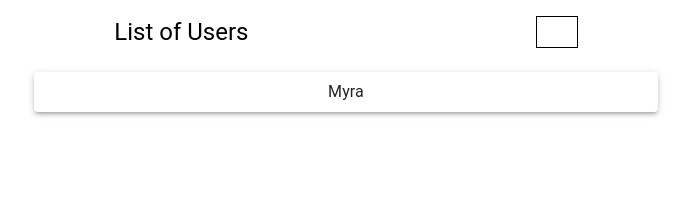
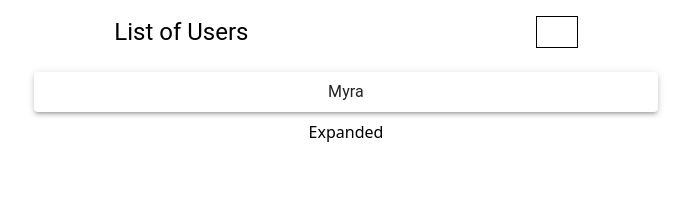
Before and after one commit to AfazPaul1/media, a React (Vite) app in the folder frontend/: page / in a window 1280 px wide. Both pictures are taken after a click on the button 867 px from the left and 92 px from the top of the page. Shown: the top 210 px of the page, without its empty margins (294-985 px from the left). Built offline with nearby package versions, Linux system fonts and the light colour scheme; data requests are answered from the project's data file; some icons are missing.

Commit message:
refactor(users): modularize expandable userListItem UI into ExpandablePanel component for reuse and cleaner structure. moved all elements depended on the item's expanded state into that component

```diff
--- /dev/null
+++ b/frontend/src/components/ExpandablePanel.tsx
@@ -0,0 +1,39 @@
+import { Grid,Paper,IconButton } from "@mui/material"
+import ArrowDropDownIcon from '@mui/icons-material/ArrowDropDown';
+import ArrowLeftIcon from '@mui/icons-material/ArrowLeft';
+import { useState } from "react";
+function ExpandablePanel({header, children}) {
+
+    const [isExpanded, setIsExpanded] = useState()
+    const handleExpand = () => {
+        setIsExpanded(!isExpanded)
+    }
+
+    return (
+        <>
+        <Grid container justifyContent="center">
+            <Grid size={6}>
+                <Paper elevation={3} sx={{margin:1}}>
+                <Grid  container  justifyContent="center">
+                    {header}
+                    <Grid size={2}>
+                        <IconButton onClick={handleExpand}>
+                            {isExpanded? <ArrowDropDownIcon fontSize="large"/> : <ArrowLeftIcon fontSize="large"/>}
+                        </IconButton>
+                    </Grid>
+                </Grid>
+                </Paper>
+            </Grid>
+        </Grid>
+        {
+            isExpanded &&
+            <Grid container justifyContent="center">
+                <Grid size={6} sx={{ display: 'flex', alignItems: 'center', justifyContent: 'center' }}>
+                    {children}
+                </Grid>
+            </Grid>
+        }
+        </>
+    )
+}
+export default ExpandablePanel
--- a/frontend/src/components/UsersListItem.tsx
+++ b/frontend/src/components/UsersListItem.tsx
@@ -3,6 +3,7 @@ import ArrowDropDownIcon from '@mui/icons-material/ArrowDropDown';
 import PersonRemoveIcon from '@mui/icons-material/PersonRemove';
 import {deleteUser} from '../store'
 import { Grid, Typography, IconButton, Paper } from '@mui/material';
+import ExpandablePanel from "./ExpandablePanel";
 
 function UsersListItem({user}) {
 
@@ -11,11 +12,8 @@ function UsersListItem({user}) {
         doDeleteUser(id)
     }
 
-    return (
-        <Grid container justifyContent="center">
-            <Grid size={6}>
-                <Paper elevation={3} sx={{margin:1}}>
-                <Grid  container  justifyContent="center">
+    const header =
+            <>
                 <Grid size={2}>
                     <IconButton loading={isDeletingUser} onClick={() => handleDeleteUser(user.id)}>
                         <PersonRemoveIcon fontSize="large"/>
@@ -25,15 +23,12 @@ function UsersListItem({user}) {
                 <Grid size={8} sx={{ display: 'flex', alignItems: 'center', justifyContent: 'center' }}>
                     <Typography align="center">{user.name}</Typography>
                 </Grid>
-                    <Grid size={2}>
-                        <IconButton>
-                            <ArrowDropDownIcon fontSize="large"/>
-                        </IconButton>
-                    </Grid>
-                </Grid>
-                </Paper>
-            </Grid>
-        </Grid>
+            </>
+
+    return (
+                    <ExpandablePanel header={header}>
+                        Expanded
+                    </ExpandablePanel>
     )
 }
 
```
Lines whose indentation alone changed are shown as unchanged.
